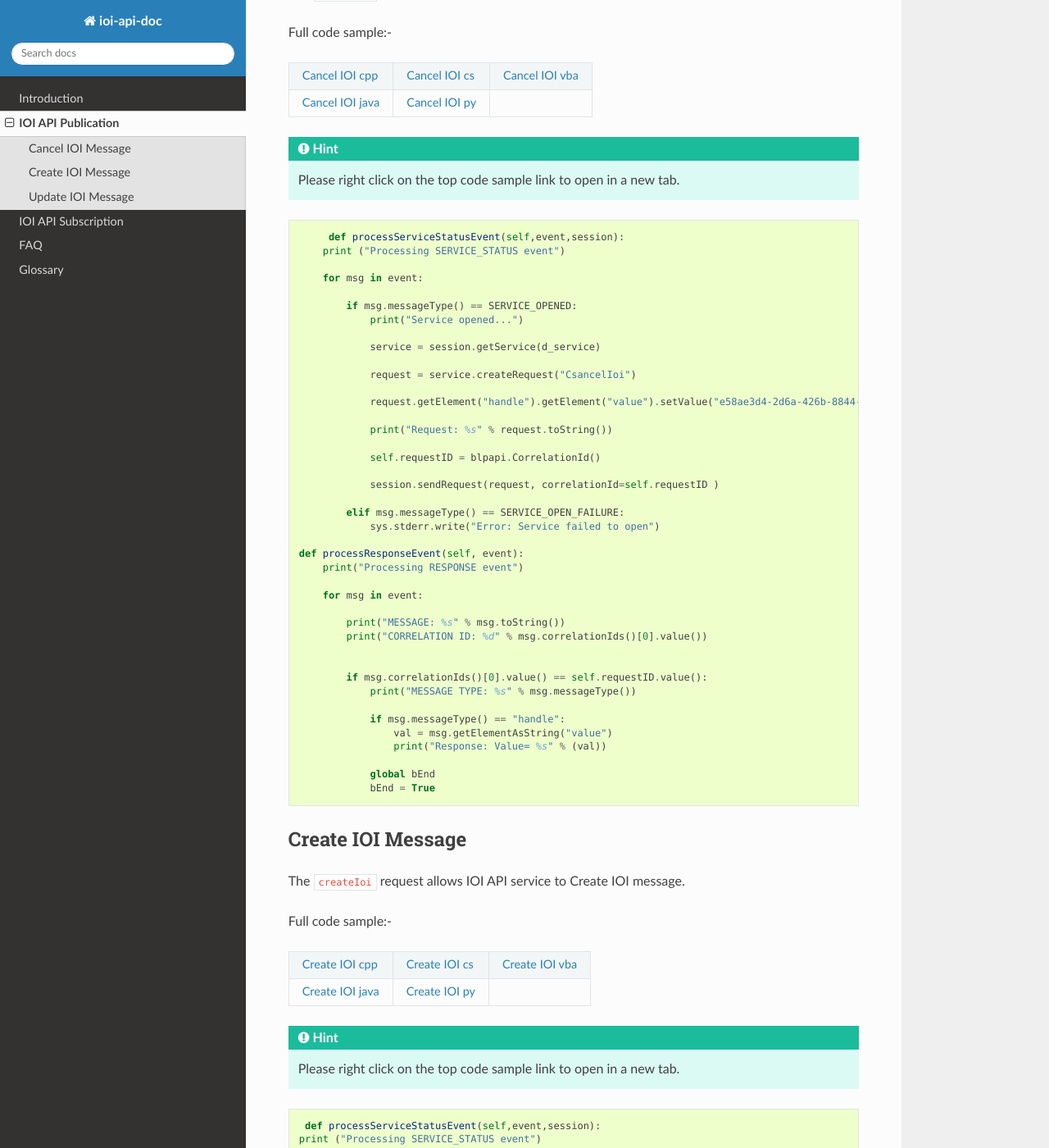
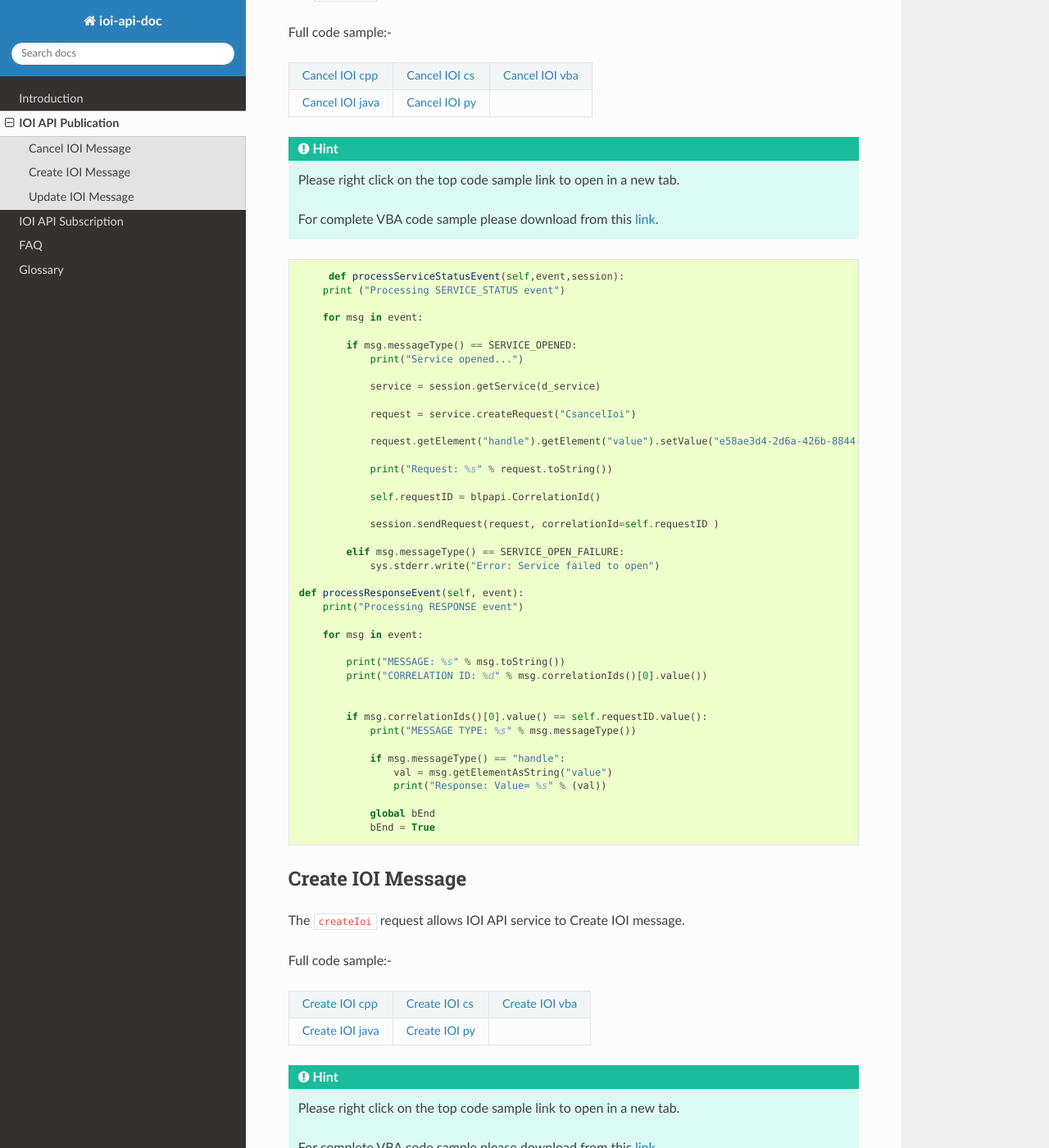
Before and after one commit to tkim/ioi_api_doc, a Sphinx documentation site: the page built from source/publication/index.rst, in a window 1280 px wide and 1400 px high, scrolled down 406 px. Shown: the whole window at 82% size. Built offline with Sphinx 7.4.7 and the Read the Docs theme 2.0.0, drawn with Linux system fonts in a browser that asks for light colours; formulas are drawn with MathJax 3; some of the changed text lies outside the part shown.

Commit message:
modified code sample

```diff
--- a/source/publication/index.rst
+++ b/source/publication/index.rst
@@ -37,6 +37,10 @@ Full code sample:-
 .. hint::
 
 	Please right click on the top code sample link to open in a new tab.
+
+	For complete VBA code sample please download from this `link`_.
+
+	.. _link: https://github.com/tkim/ioi_api_repository/blob/master/VBA/IOIAPI_Samples_VBA.xlsm
 
 
 .. code-block:: python
@@ -116,6 +120,11 @@ Full code sample:-
 .. hint::
 
 	Please right click on the top code sample link to open in a new tab.
+
+	For complete VBA code sample please download from this `link`_.
+
+	.. _link: https://github.com/tkim/ioi_api_repository/blob/master/VBA/IOIAPI_Samples_VBA.xlsm
+
 
 .. code-block:: python
 
@@ -230,6 +239,10 @@ Full code sample:-
 
 	Please right click on the top code sample link to open in a new tab.
 
+	For complete VBA code sample please download from this `link`_.
+
+	.. _link: https://github.com/tkim/ioi_api_repository/blob/master/VBA/IOIAPI_Samples_VBA.xlsm
+
 
 .. code-block:: python
 
```
